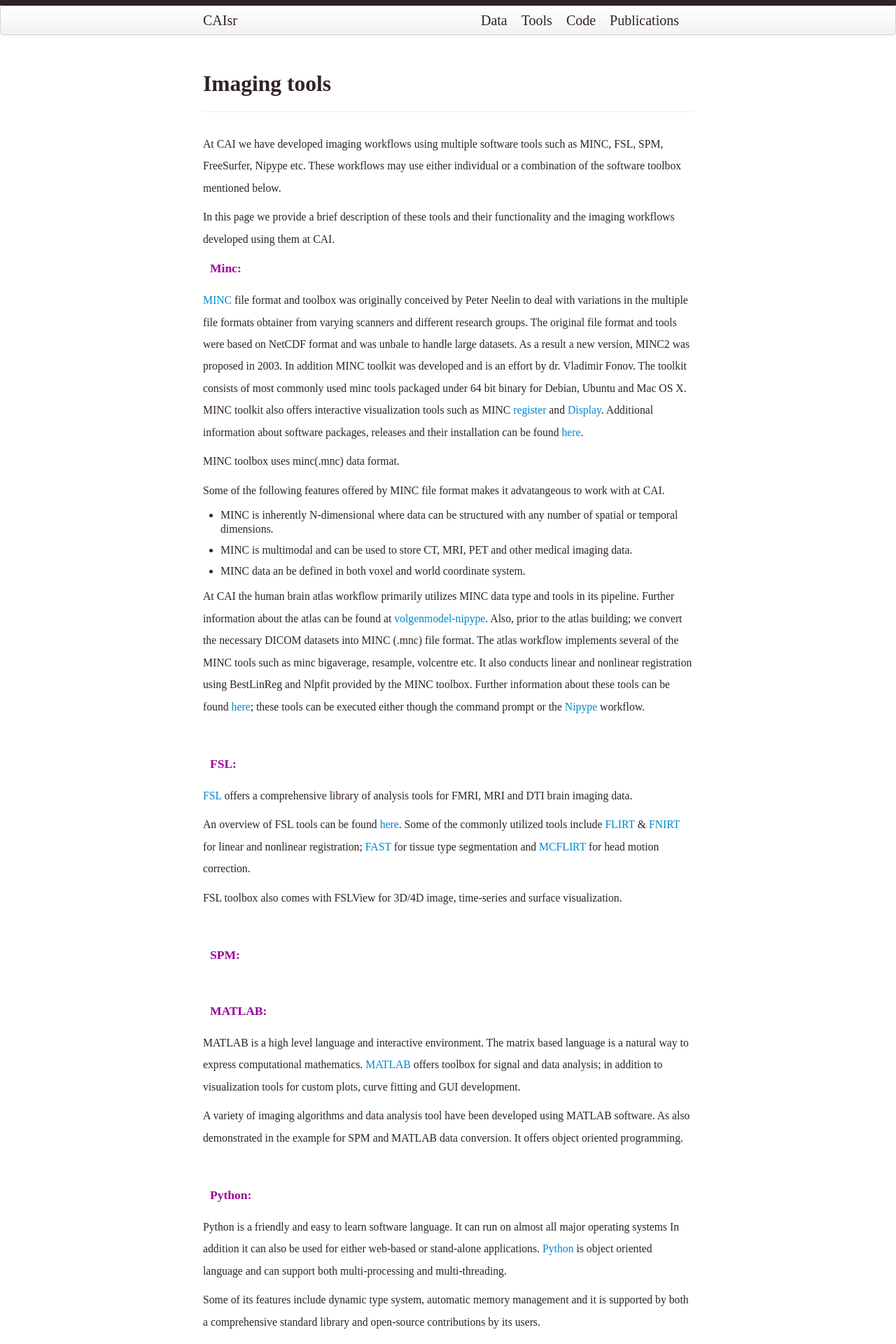
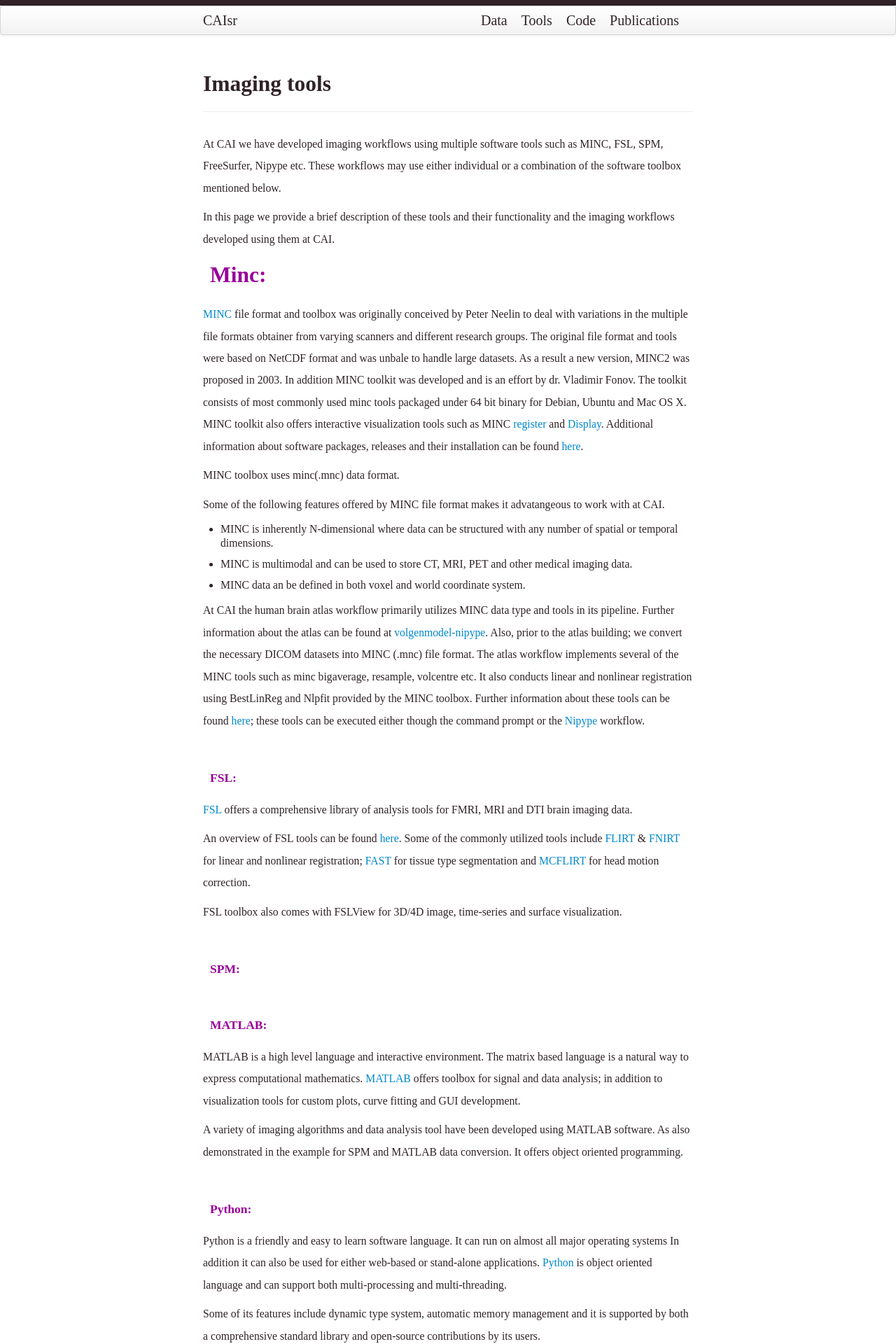
Before and after one commit to CAIsr/CAIsr.github.io, a Jekyll site: the page built from pages/imaging_tools.md, in a window 1280 px wide. Shown: the top 1920 px of the page at 70% size. Built offline with Jekyll 4.4.1, drawn with Linux system fonts in a browser that asks for light colours.

Commit message:
Update imaging_tools.md
sub-heading font

```diff
--- a/pages/imaging_tools.md
+++ b/pages/imaging_tools.md
@@ -10,7 +10,7 @@ These workflows may use either individual or a combination of the software toolb
 In this page we provide a brief description of these tools and their functionality and the imaging workflows developed using them at CAI.
 
 <dl>
-<dd> <h4 style="color:#990099;"> Minc: </h4> </dd>
+<dd> <h2 style="color:#990099;"> Minc: </h2> </dd>
 </dl>
 
 [MINC](http://www.bic.mni.mcgill.ca/ServicesSoftware/MINC) file format and toolbox was originally conceived by
```
